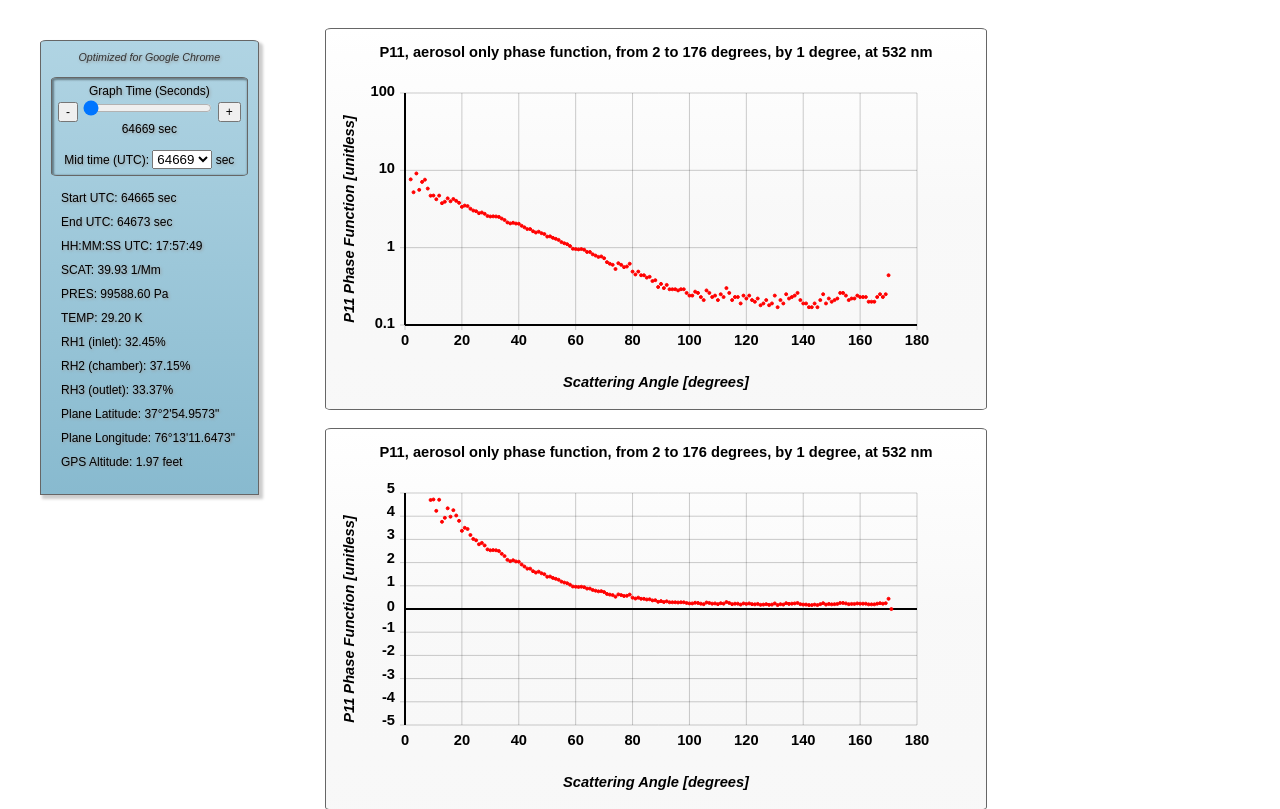
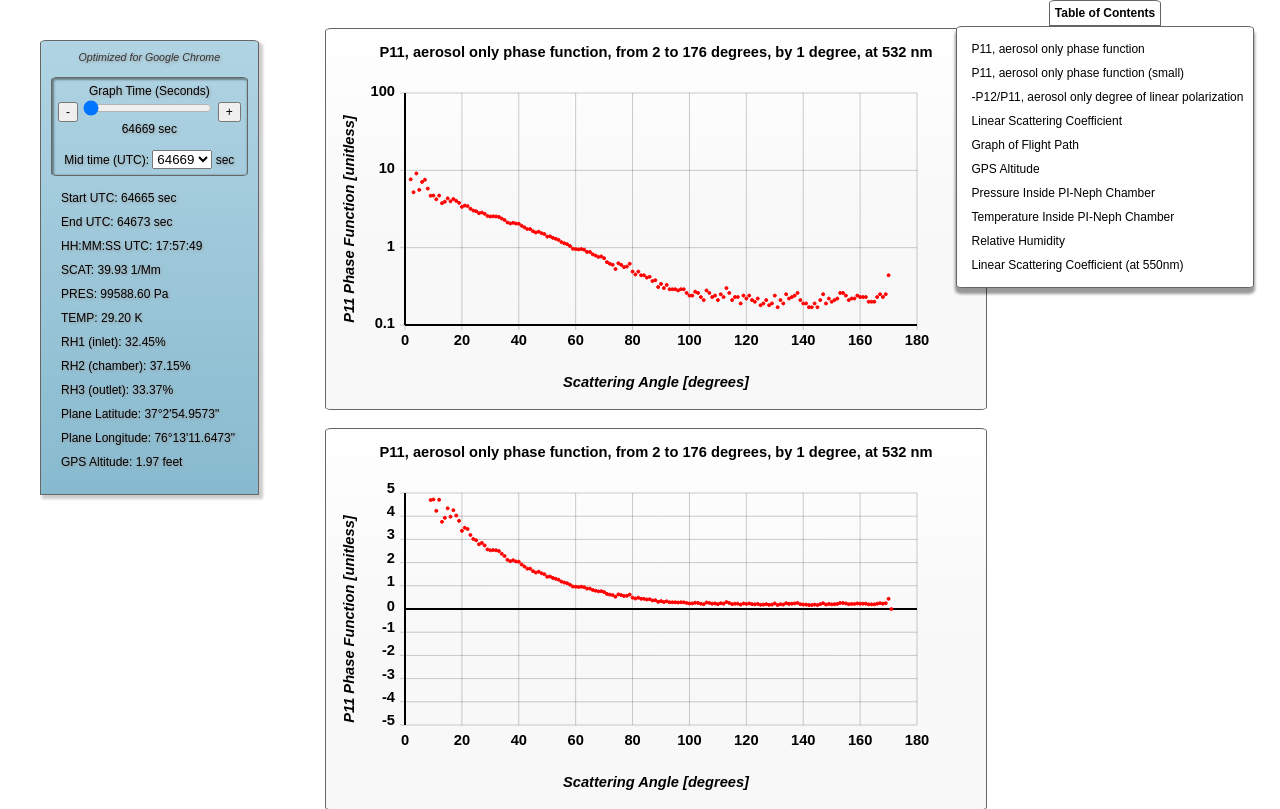
Before and after one commit to rideron89/Scatterplot, a PHP site: page / in a window 1280 px wide. Shown: the top 809 px of the page. Run offline with PHP 8.4, Linux system fonts and the light colour scheme; data comes from the database, SQL or seed files in the repository; some libraries are stand-ins or nearby versions.

Commit message:
Added Table of Contents

```diff
--- a/index.php
+++ b/index.php
@@ -7,6 +7,7 @@
 		</title>
 		<link href="./style/scatter.css" rel="stylesheet" type="text/css" />
 		<script src="javascript/jquery172.js"></script>
+		<script src="javascript/jqueryui/jqueryui1819.js"></script>
 		<script src="javascript/utils.js"></script>
 		<script src="javascript/main.js"></script>
 		<script src="javascript/p11.js"></script>
@@ -79,6 +80,7 @@
 			$(document).ready(function()
 			{
 				$("#loadingIconDiv").slideDown(400);
+				/*$("#tocItems").hide();*/
 
 				readTimes();
 			});
@@ -87,6 +89,11 @@
 			{
 				$("#loadingIconDiv").slideUp(400);
 			});
+
+			function toggleToc()
+			{
+				$("#tocItems").toggle("blind");
+			}
 		</script>
 	</head>
 	<body>
@@ -161,6 +168,25 @@
 			<div id="warningInfoDiv">
 			</div>
 		</div> <!-- outerBox -->
+
+		<div id="tocBox">
+			<div id="tocLabel" onclick="toggleToc()">
+				Table of Contents
+			</div>
+
+			<div id="tocItems">
+					P11, aerosol only phase function<br />
+					P11, aerosol only phase function (small)<br />
+					-P12/P11, aerosol only degree of linear polarization<br />
+					Linear Scattering Coefficient<br />
+					Graph of Flight Path<br />
+					GPS Altitude<br />
+					Pressure Inside PI-Neph Chamber<br />
+					Temperature Inside PI-Neph Chamber<br />
+					Relative Humidity<br />
+					Linear Scattering Coefficient (at 550nm)
+			</div>
+		</div> <!-- tocBox -->
 
 		<div id="canvasBox">
 			<div id="p11CanvasDiv" class="canvasDiv">
--- a/style/scatter.css
+++ b/style/scatter.css
@@ -38,6 +38,58 @@ html, input
 
 	text-shadow: 1px 1px 3px #999999;
 	filter: dropshadow(color=#999999, offx=1, offy=1);
+}
+
+#tocBox
+{
+	position: fixed;
+
+	z-index: 6;
+
+	top: 0px;
+	right: 0px;
+
+	width: 350px;
+
+	display: -webkit-box;
+		-webkit-box-orient: vertical;
+		-webkit-box-pack: start;
+		-webkit-box-align: center;
+}
+
+#tocLabel
+{
+	padding: 5px;
+
+	border: 1px solid #666666;
+	border-radius: 6px 6px 0px 0px / 3px 3px 0px 0px;
+
+	font-weight: bold;
+
+	background: #ffffff;
+}
+
+#tocItems
+{
+	display: -webkit-box;
+		-webkit-box-orient: vertical;
+		-webkit-box-pack: start;
+		-webkit-box-align: start;
+
+	padding: 10px;
+	padding-left: 15px;
+
+	border: 1px solid #666666;
+	border-radius: 6px 6px 6px 6px / 3px 3px 3px 3px;
+
+	background: #ffffff;
+
+
+	-webkit-box-shadow: 0px 5px 3px 1px rgba(0, 0, 0, 0.4);
+	-moz-box-shadow: 0px 5px 3px 1px rgba(0, 0, 0, 0.4);
+	box-shadow: 0px 5px 3px 1px rgba(0, 0, 0, 0.4);
+
+	line-height: 2.0;
 }
 
 #timeSelectionBox, #timeInstanceBox
@@ -92,7 +144,6 @@ background: -o-linear-gradient(top,  rgba(255,255,255,1) 0%,rgba(246,246,246,0.7
 	background: -ms-linear-gradient(top,  rgba(255,255,255,1) 0%,rgba(246,246,246,0.72) 47%,rgba(237,237,237,0.4) 100%);
 	background: linear-gradient(top,  rgba(255,255,255,1) 0%,rgba(246,246,246,0.72) 47%,rgba(237,237,237,0.4) 100%);
 	filter: progid:DXImageTransform.Microsoft.gradient( startColorstr='#ffffff', endColorstr='#66ededed',GradientType=0 );
-
 }
 
 .graph
--- a/timelog.txt
+++ b/timelog.txt
@@ -85,3 +85,6 @@ Work Time Log
 4/19/12
 	12:45pm - 2:00pm	1 hour, 15 minutes
 		* tweaked overlay/path code for the map
+4/26/12
+	7:45pm - 9:45pm		2 hours
+		* added a Table of Contents (incomplete)
```
Also changed, not shown: javascript/jqueryui/jqueryui1819.js (added), style/toc.png (added). Lines whose indentation alone changed are shown as unchanged.
